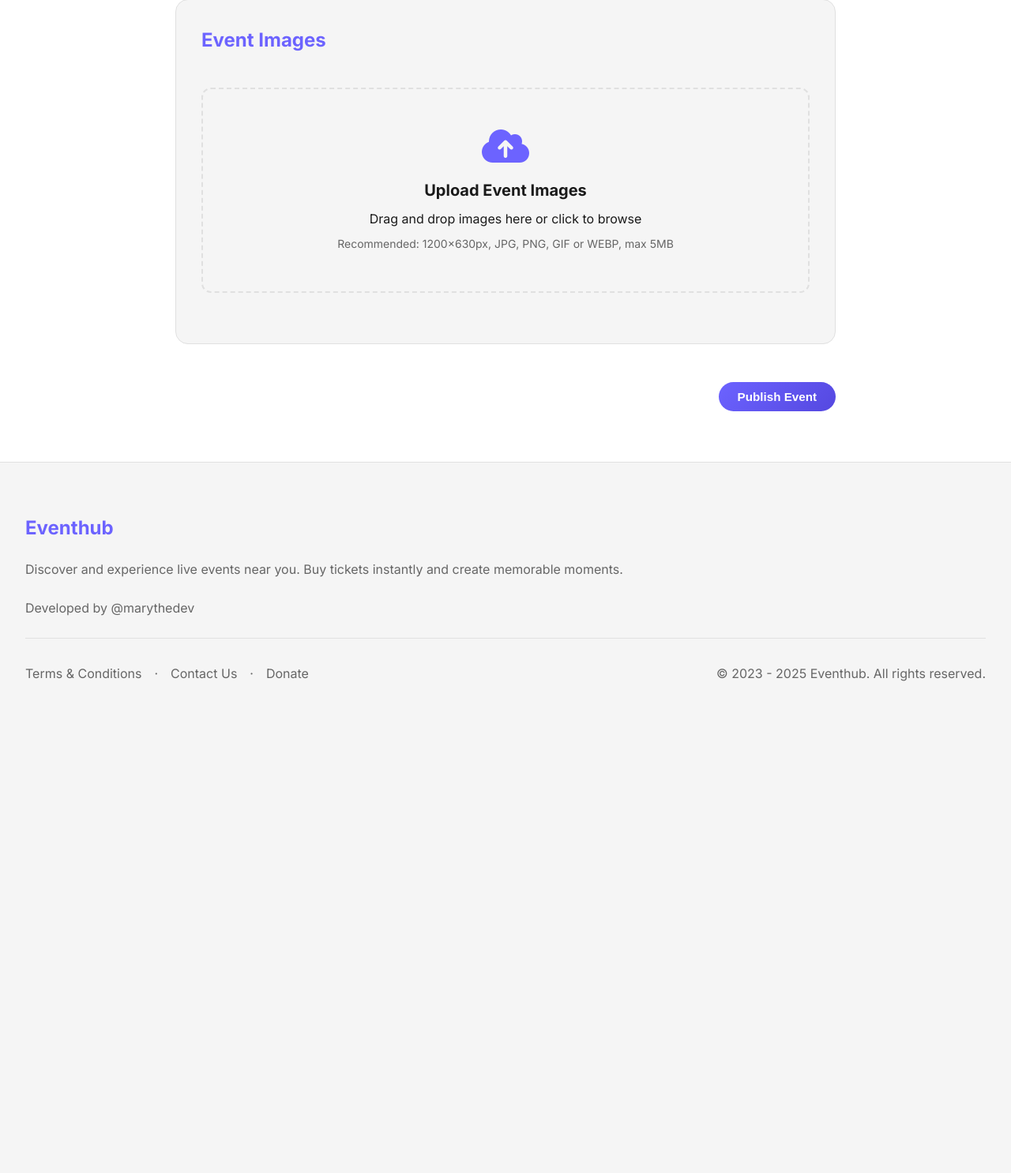
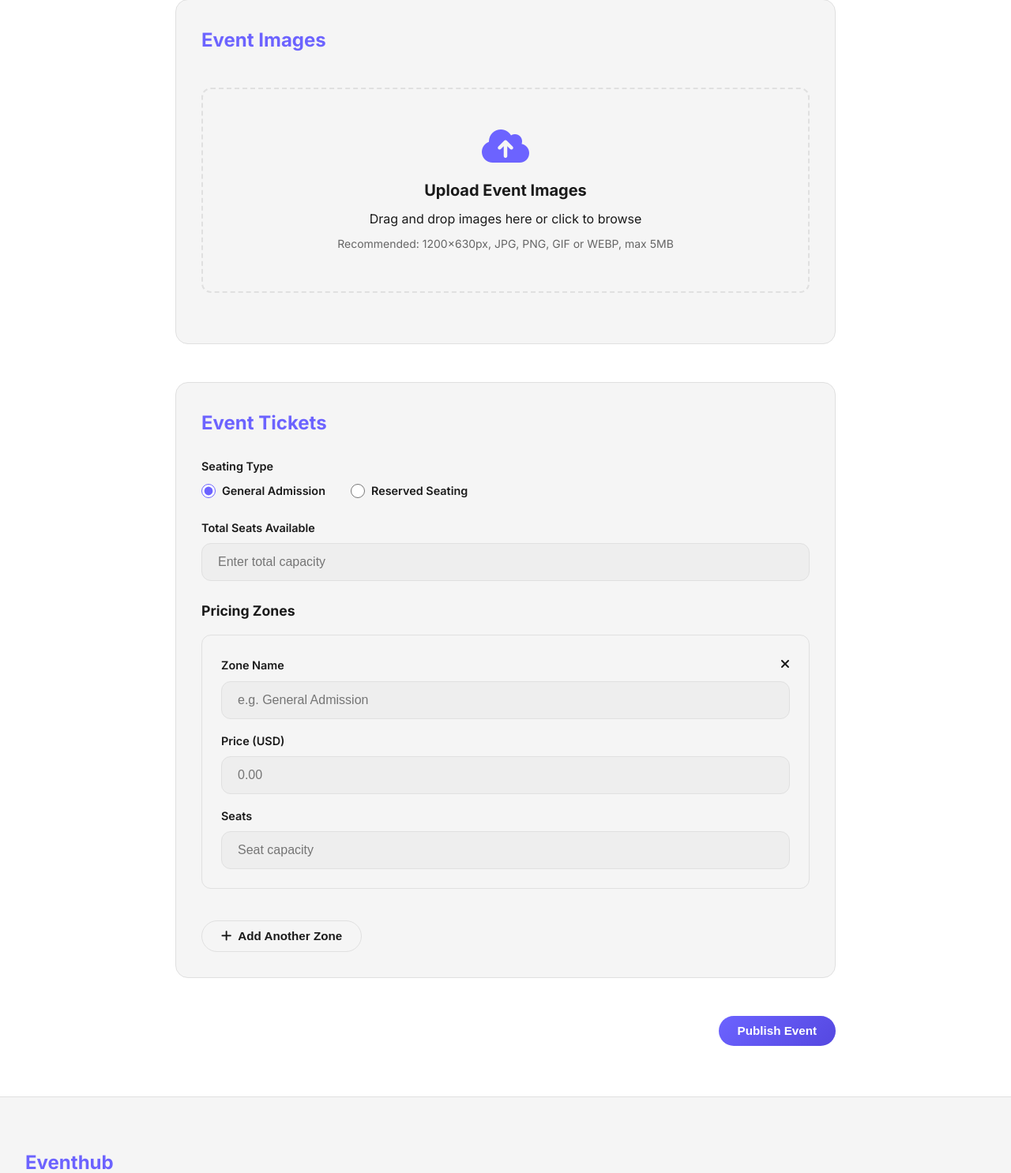
Before and after one commit to marythedev/eventhub, a Django app: page /event/create/ in a window 1280 px wide. Shown: the part 1066-2552 px from the top of the page at 79% size. Before the commit the page ends 1929 px from the top, so only its background shows below. Run offline with Django 5.2, Linux system fonts and the light colour scheme; the visitor is signed in with stand-in values (Sample User, id 1).

Commit message:
implement frontend components for adding event pricing zones

```diff
--- a/eventhub/static/css/components/forms.css
+++ b/eventhub/static/css/components/forms.css
@@ -53,6 +53,15 @@
     gap: 0.5rem;
 }
 
+.label-row {
+    width: 100%;
+    display: flex;
+    flex-direction: row;
+    align-items: center;
+    justify-content: space-between;
+    gap: 0.75rem;
+}
+
 .form-group label {
     font-size: 0.9rem;
     font-weight: 600;
@@ -106,6 +115,21 @@
     height: 18px;
     cursor: pointer;
     accent-color: var(--primary-color);
+}
+
+.radio-group {
+    display: flex;
+    flex-direction: row;
+    flex-wrap: wrap;
+    column-gap: 2rem;
+    row-gap: 0.5rem;
+}
+
+.radio-label {
+    display: flex;
+    align-items: center;
+    gap: 0.5rem;
+    cursor: pointer;
 }
 
 .auth-footer {
--- a/eventhub/static/css/pages/create-event.css
+++ b/eventhub/static/css/pages/create-event.css
@@ -8,17 +8,25 @@
     gap: 3rem;
 }
 
-.event-name-label {
-    width: 100%;
-    display: flex;
-    flex-direction: row;
-    align-items: center;
-    justify-content: space-between;
-    gap: 0.75rem;
-}
-
 .form-actions {
     display: flex;
     gap: 1rem;
     justify-content: flex-end;
 }
+
+.pricing-zones h4 {
+    font-size: 1.1rem;
+    margin-bottom: 1rem;
+}
+
+.pricing-zone-item {
+    background-color: var(--bg-secondary);
+    border: 1px solid var(--border-color);
+    border-radius: 12px;
+    padding: 1.5rem;
+    margin-bottom: 1rem;
+}
+
+.pricing-zone-item input {
+    width: 100%;
+}
--- a/eventhub/static/js/script.js
+++ b/eventhub/static/js/script.js
@@ -51,6 +51,62 @@ if (descTextarea) {
     descTextarea.addEventListener('input', () => updateCounter(descCounter, descMaxLength, descTextarea));
 }
 
+// pricing zones dynamic render & removal
+const pricingZonesContainer = document.getElementById('pricingZones');
+const addZoneButton = document.getElementById('addPricingZone');
+let zoneCount = 1;
+
+if (addZoneButton)
+    addZoneButton.addEventListener('click', function () {
+        renderPricingZone();
+        zoneCount++;
+    });
+
+// remove on click event for pricing zone 1
+const zone1 = pricingZonesContainer.querySelector('.zone-1');
+const zone1Remove = pricingZonesContainer.querySelector('.remove-zone-1');
+if (zone1Remove)
+    zone1Remove.addEventListener('click', () => removePricingZone(zone1));
+
+function renderPricingZone() {
+    const newZone = document.createElement('div');
+    newZone.classList.add('pricing-zone-item', `zone-${zoneCount}`);
+
+    newZone.innerHTML = `
+        <div class="form-row">
+            <div class="form-group">
+                <div class="label-row">
+                    <label for="zone_name_${zoneCount}">Zone Name</label>
+                    <div class="remove-zone-${zoneCount}">
+                        <i class="fas fa-times"></i>
+                    </div>
+                </div>
+                <input type="text" name="zone_name_${zoneCount}" placeholder="e.g. General Admission">
+            </div>
+            <div class="form-group">
+                <label for="zone_price_${zoneCount}">Price (USD)</label>
+                <input type="number" name="zone_price_${zoneCount}" placeholder="0.00" min="0" step="0.01">
+            </div>
+            <div class="form-group">
+                <label for="zone_seats_${zoneCount}">Seats</label>
+                <input type="number" name="zone_seats_${zoneCount}" placeholder="Seat capacity" min="1">
+            </div>
+        </div>
+    `;
+
+    pricingZonesContainer.appendChild(newZone);
+
+    const removeButton = newZone.querySelector(`.remove-zone-${zoneCount}`);
+    removeButton.addEventListener('click', () => removePricingZone(newZone));
+}
+
+function removePricingZone(newZone) {
+    if (zoneCount > 1) {
+        pricingZonesContainer.removeChild(newZone);
+        zoneCount--;
+    }
+}
+
 
 /* FOOTER */
 document.getElementById('current-year').textContent = new Date().getFullYear();
--- a/eventhub/templates/core/create-event.html
+++ b/eventhub/templates/core/create-event.html
@@ -23,7 +23,7 @@
                 <h3>Event Information</h3>
 
                 <div class="form-group">
-                    <div class="event-name-label">
+                    <div class="label-row">
                         <label for="eventName">Event Name</label>
                         <small id="nameCounter" class="char-counter"></small>
                     </div>
@@ -116,6 +116,55 @@
                 </div>
             </div>
 
+            <div class="form-section">
+                <h3>Event Tickets</h3>
+                <div class="form-group">
+                    <label>Seating Type</label>
+                    <div class="radio-group">
+                        <label class="radio-label">
+                            <input type="radio" name="seating_type" value="general" checked="">
+                            <span>General Admission</span>
+                        </label>
+                        <label class="radio-label">
+                            <input type="radio" name="seating_type" value="reserved">
+                            <span>Reserved Seating</span>
+                        </label>
+                    </div>
+                </div>
+                <div class="form-group">
+                    <label for="totalSeats">Total Seats Available</label>
+                    <input type="number" id="totalSeats" name="total_seats" placeholder="Enter total capacity" min="1"
+                        required="">
+                </div>
+                <div class="pricing-zones" id="pricingZones">
+                    <h4>Pricing Zones</h4>
+                    <div class="pricing-zone-item zone-1">
+                        <div class="form-row">
+                            <div class="form-group">
+                                <div class="label-row">
+                                    <label for="zone_name_1">Zone Name</label>
+                                    <div class="remove-zone-1">
+                                        <i class="fas fa-times"></i>
+                                    </div>
+                                </div>
+                                <input type="text" name="zone_name_1" placeholder="e.g. General Admission">
+                            </div>
+                            <div class="form-group">
+                                <label for="zone_price_1">Price (USD)</label>
+                                <input type="number" name="zone_price_1" placeholder="0.00" min="0" step="0.01">
+                            </div>
+                            <div class="form-group">
+                                <label for="zone_seats_1">Seats</label>
+                                <input type="number" name="zone_seats_1" placeholder="Seat capacity" min="1">
+                            </div>
+                        </div>
+                    </div>
+                </div>
+                <button type="button" class="btn-secondary" id="addPricingZone">
+                    <i class="fas fa-plus"></i> Add Another Zone
+                </button>
+            </div>
+
             <div class="form-actions">
                 <button type="submit" class="btn-primary">Publish Event</button>
             </div>
```
